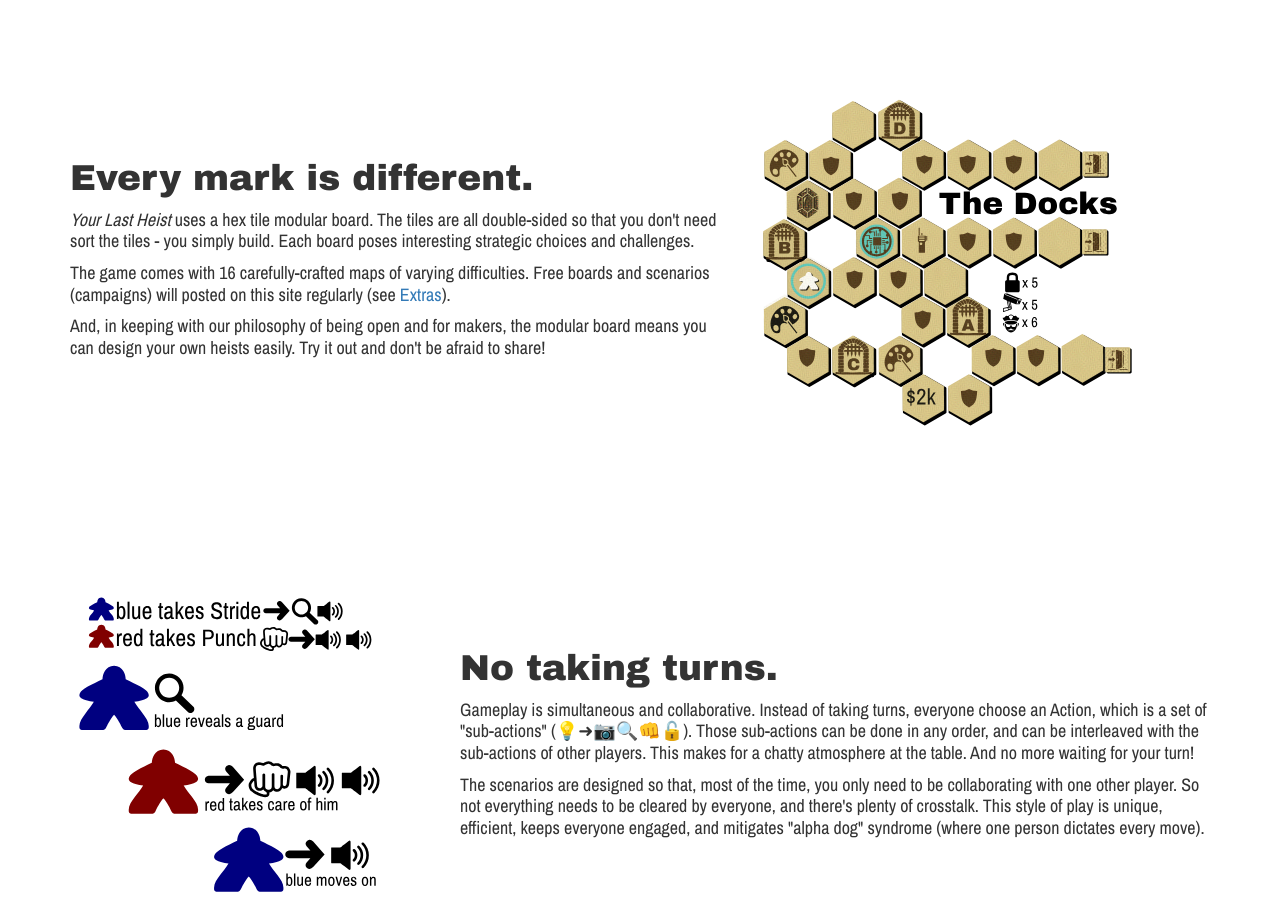
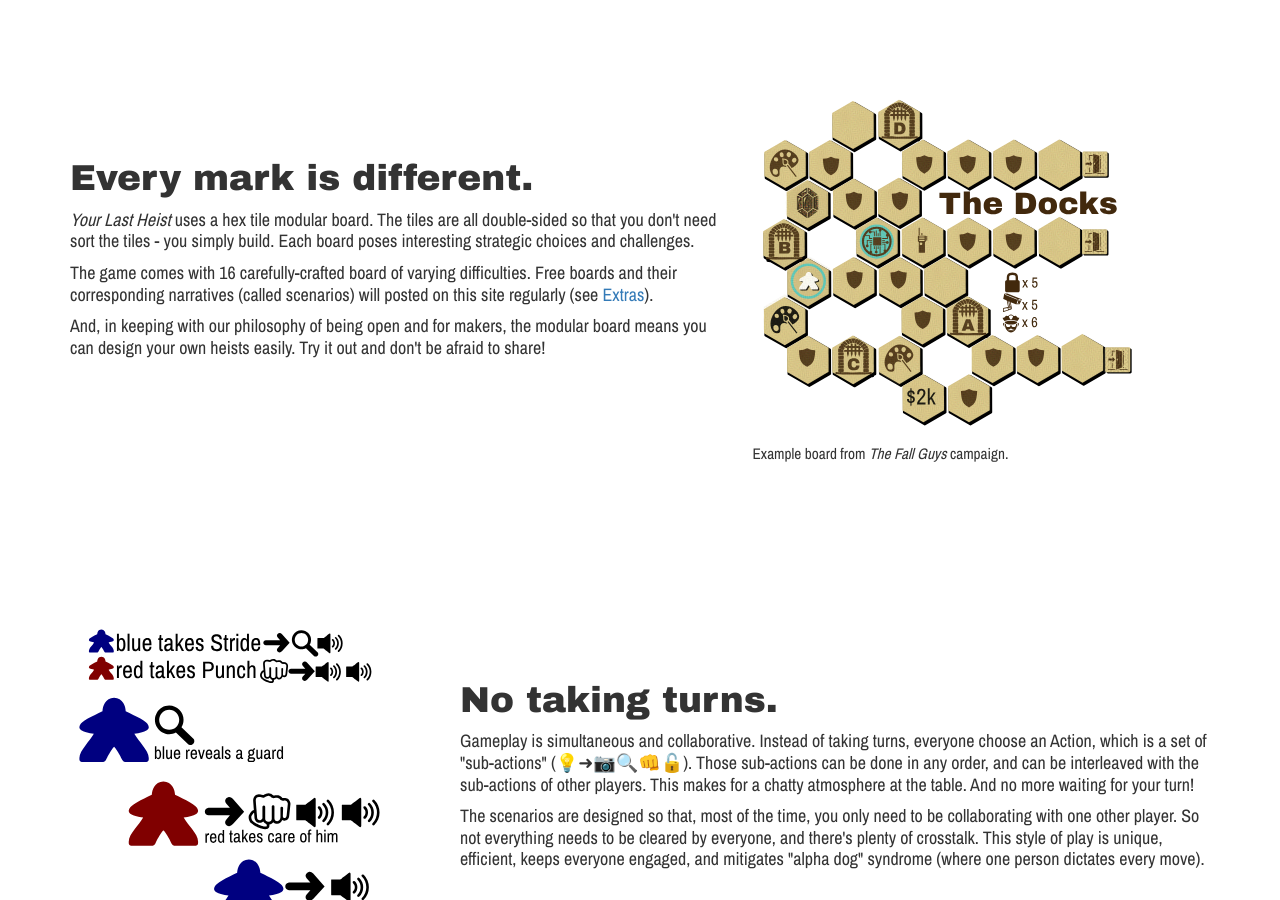
Before and after one commit to andymeneely/yourlastheist.com, a Jekyll site: the page built from index.html, in a window 1280 px wide and 900 px high, scrolled down 1814 px. Built offline with Jekyll 4.4.1, drawn with Linux system fonts in a browser that asks for light colours; nearby versions of some CDN libraries.

Commit message:
add caption to docs

```diff
--- a/index.html
+++ b/index.html
@@ -48,12 +48,13 @@
       <h2>Every mark is different.</h2>
       <p><i>Your Last Heist</i> uses a hex tile modular board. The tiles are all double-sided so that you don't need sort the tiles - you simply build. Each board poses interesting strategic choices and challenges.</p>
 
-      <p>The game comes with 16 carefully-crafted maps of varying difficulties. Free boards and scenarios (campaigns) will posted on this site regularly (see <a href="/extras">Extras</a>). </p>
+      <p>The game comes with 16 carefully-crafted board of varying difficulties. Free boards and their corresponding narratives (called scenarios) will posted on this site regularly (see <a href="/extras">Extras</a>). </p>
 
       <p>And, in keeping with our philosophy of being open and for makers, the modular board means you can design your own heists easily. Try it out and don't be afraid to share!</p>
     </div>
     <div class="col-md-5">
       <img src="/img/the docks.svg" class="img-responsive featurette-image">
+      <p><small>Example board from <i>The Fall Guys</i> campaign.</small></p>
     </div>
   </div>
 
```
Also changed, not shown: img/the docks.svg.
